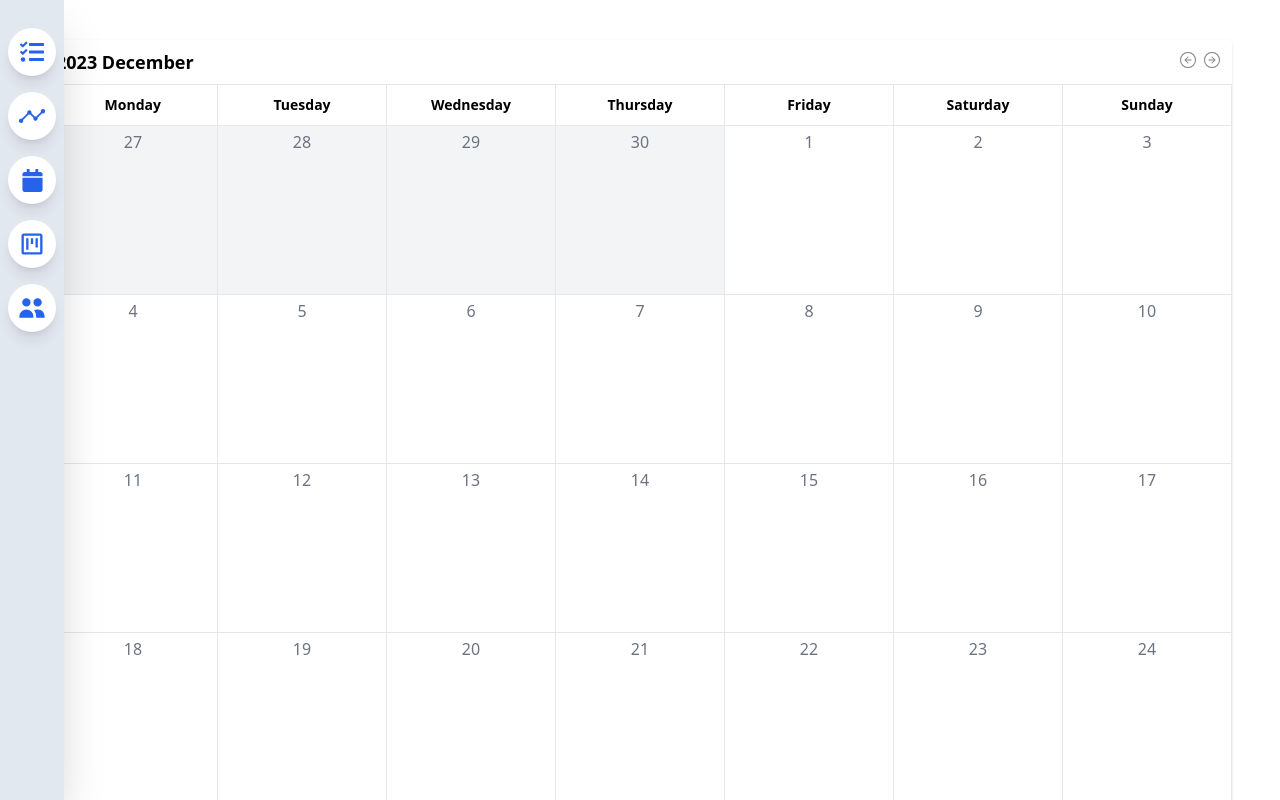
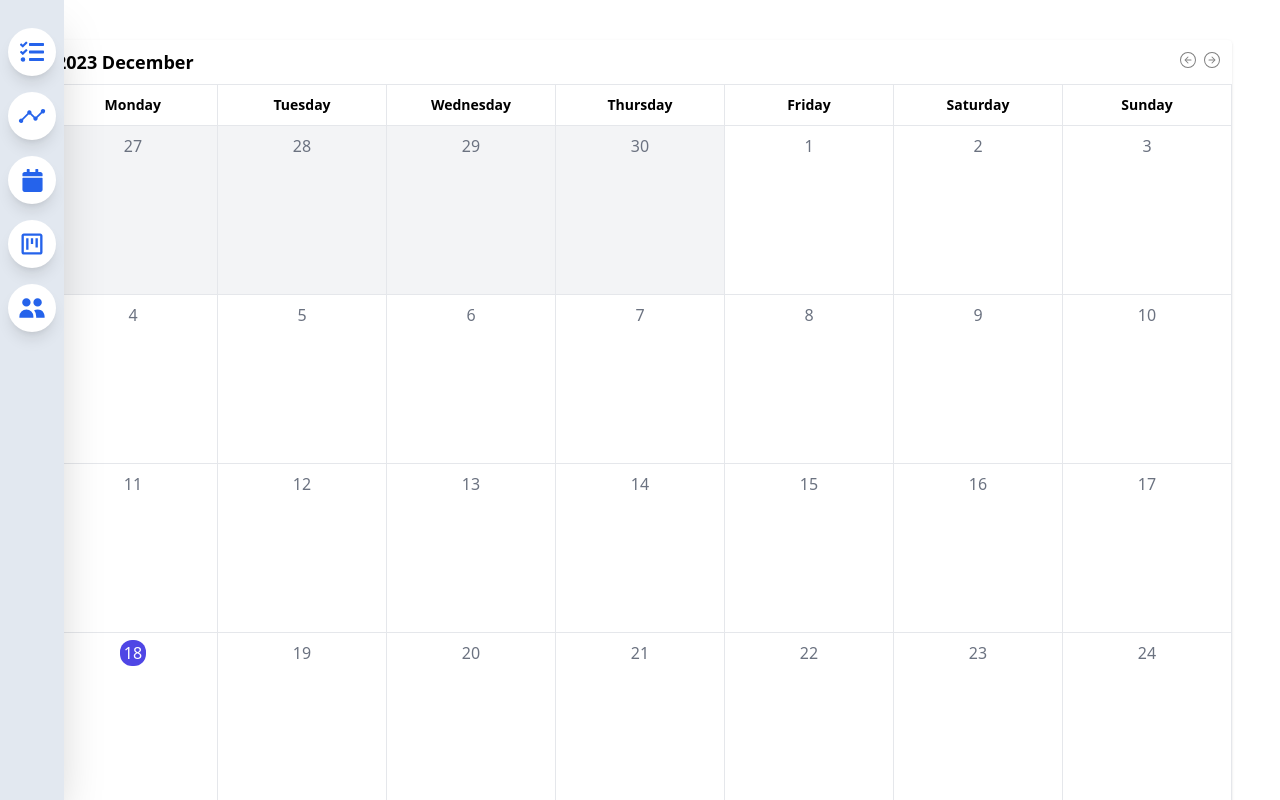
Before and after one commit to IshaanShettigar/Eavesdrop, a React (Create React App) app: page /calendar in a window 1280 px wide. Shown: the top 800 px of the page. Built offline with nearby package versions, Linux system fonts and the light colour scheme; no server answers.

Commit message:
Calendar CSS

```diff
--- a/src/Calendar Components/Calendar.js
+++ b/src/Calendar Components/Calendar.js
@@ -73,7 +73,7 @@ const Calendar = () => {
         setCalendar(newCalendar)
     }
     return (
-        <div className="mx-auto mt-10">
+        <div className="mx-auto my-10">
             <div className="wrapper bg-white rounded shadow w-full ">
                 <div className="header flex justify-between border-b p-2">
                     <span className="text-lg font-bold">
@@ -123,7 +123,7 @@ const Calendar = () => {
                                     return data.days.slice(0, 7).map((day) => {
 
                                         return (
-                                            <DayCard dayNumber={day.day} month={data.month} year={data.year} tasks={tasks} isDisabled={day.disabled} />
+                                            <DayCard dayNumber={day.day} month={data.month} year={data.year} tasks={tasks} isDisabled={day.disabled} isCurrentDay={new Date().getDate() == day.day} />
                                         )
                                     })
                                 }
@@ -136,7 +136,7 @@ const Calendar = () => {
                                     return data.days.slice(7, 14).map((day) => {
 
                                         return (
-                                            <DayCard dayNumber={day.day} month={data.month} year={data.year} tasks={tasks} isDisabled={day.disabled} />
+                                            <DayCard dayNumber={day.day} month={data.month} year={data.year} tasks={tasks} isDisabled={day.disabled} isCurrentDay={new Date().getDate() == day.day} />
                                         )
                                     })
                                 }
@@ -150,7 +150,7 @@ const Calendar = () => {
                                     return data.days.slice(14, 21).map((day) => {
 
                                         return (
-                                            <DayCard dayNumber={day.day} month={data.month} year={data.year} tasks={tasks} isDisabled={day.disabled} />
+                                            <DayCard dayNumber={day.day} month={data.month} year={data.year} tasks={tasks} isDisabled={day.disabled} isCurrentDay={new Date().getDate() == day.day} />
                                         )
                                     })
                                 }
@@ -164,7 +164,7 @@ const Calendar = () => {
                                     return data.days.slice(21, 28).map((day) => {
 
                                         return (
-                                            <DayCard dayNumber={day.day} month={data.month} year={data.year} tasks={tasks} isDisabled={day.disabled} />
+                                            <DayCard dayNumber={day.day} month={data.month} year={data.year} tasks={tasks} isDisabled={day.disabled} isCurrentDay={new Date().getDate() == day.day} />
                                         )
                                     })
                                 }
@@ -176,9 +176,8 @@ const Calendar = () => {
                             {calendar.map((data) => {
                                 if (data.active) {
                                     return data.days.slice(28, 35).map((day) => {
-
                                         return (
-                                            <DayCard dayNumber={day.day} month={data.month} year={data.year} tasks={tasks} isDisabled={day.disabled} />
+                                            <DayCard dayNumber={day.day} month={data.month} year={data.year} tasks={tasks} isDisabled={day.disabled} isCurrentDay={new Date().getDate() == day.day} />
                                         )
                                     })
                                 }
@@ -210,7 +209,7 @@ const Event = ({ displayText, bgColor = "bg-purple-600", textColor = "text-purpl
     )
 }
 
-const DayCard = ({ dayNumber, month, year, isDisabled = false, className = "", tasks }) => {
+const DayCard = ({ dayNumber, month, year, isDisabled = false, className = "", tasks, isCurrentDay = false }) => {
     const eventcolors = {
         "1": {
             "bgColor": "bg-purple-600",
@@ -254,8 +253,8 @@ const DayCard = ({ dayNumber, month, year, isDisabled = false, className = "", t
          ${isDisabled ? "bg-gray-100" : "cursor-pointer  hover:bg-stone-100"}
          ${className}`}>
             <div className="flex flex-col h-40  xl:w-40 lg:w-30 md:w-30 sm:w-full w-10 mx-auto overflow-hidden ">
-                <div className="top h-5 w-full">
-                    <span className="text-gray-500">{dayNumber}</span>
+                <div className="top h-5 w-full mb-2 mt-1">
+                    <span className={`${isCurrentDay ? "bg-indigo-600 text-white rounded-xl" : "text-gray-500"} px-1 py-[2px] `}>{dayNumber}</span>
                 </div>
                 <div className="flex-grow h-30 py-1 w-full "> {/* Removed grid grid-cols-1 grid-rows-5 gap-0 */}
                     {
```
